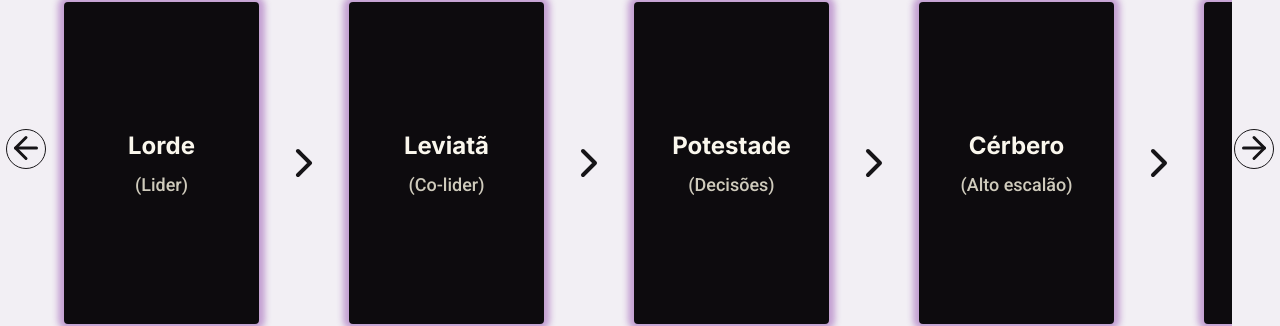
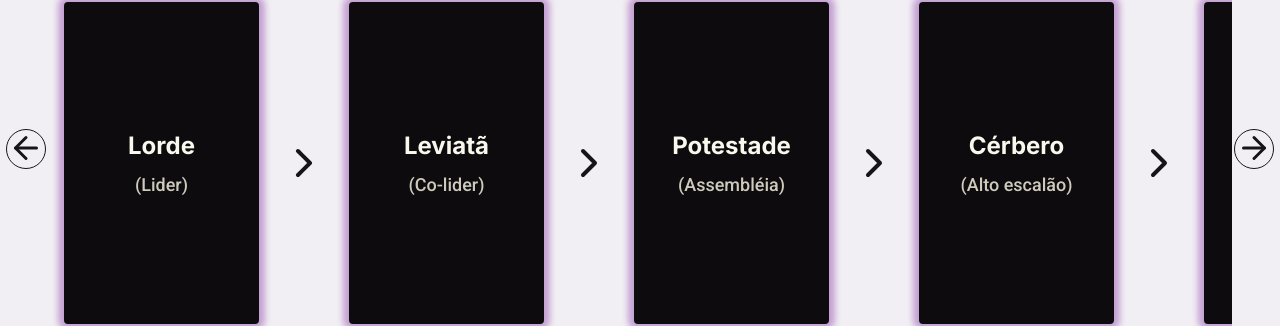
Before and after one commit to tsuyusk/darkhell-site, a Next.js app: page / in a window 1280 px wide. Shown: the part 2099-2425 px from the top of the page. Built offline with nearby package versions, Linux system fonts and the light colour scheme.

Commit message:
Change protestade description

```diff
--- a/src/pages/index.tsx
+++ b/src/pages/index.tsx
@@ -183,7 +183,7 @@ const Home: React.FC<HomeProps> = ({ themeName, handleSwitchTheme }) => {
 
                 <S.Card>
                   <strong>Potestade</strong>
-                  <span>(Decisões)</span>
+                  <span>(Assembléia)</span>
                 </S.Card>
 
                 <Icons.FiChevronRight size={48} />
```
